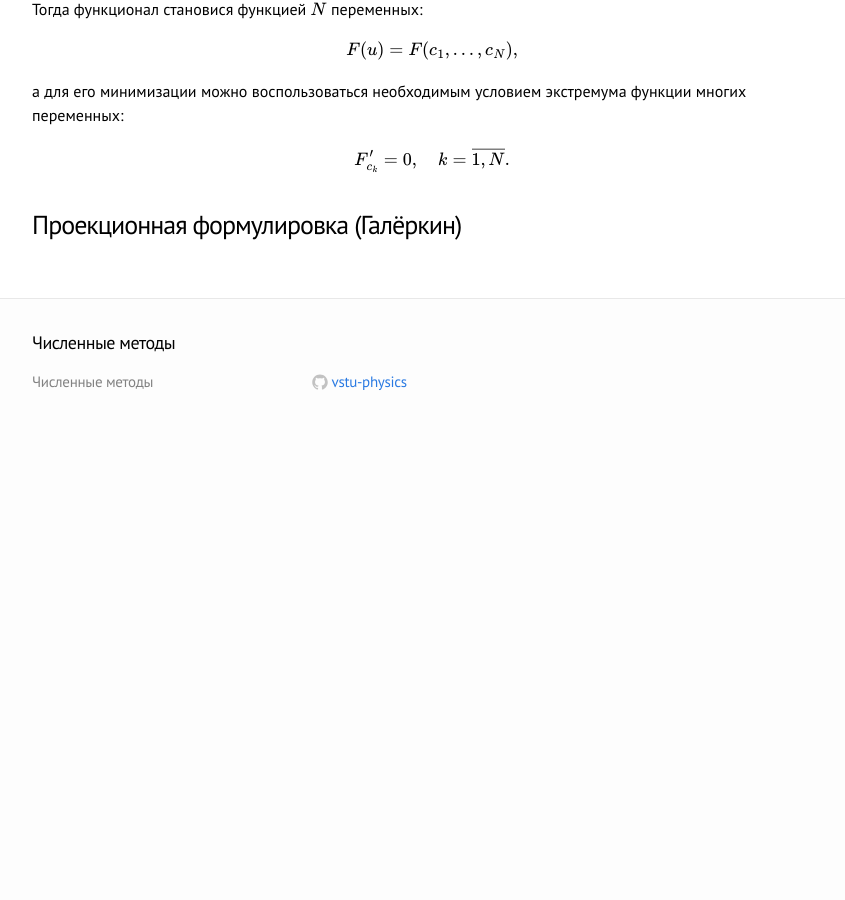
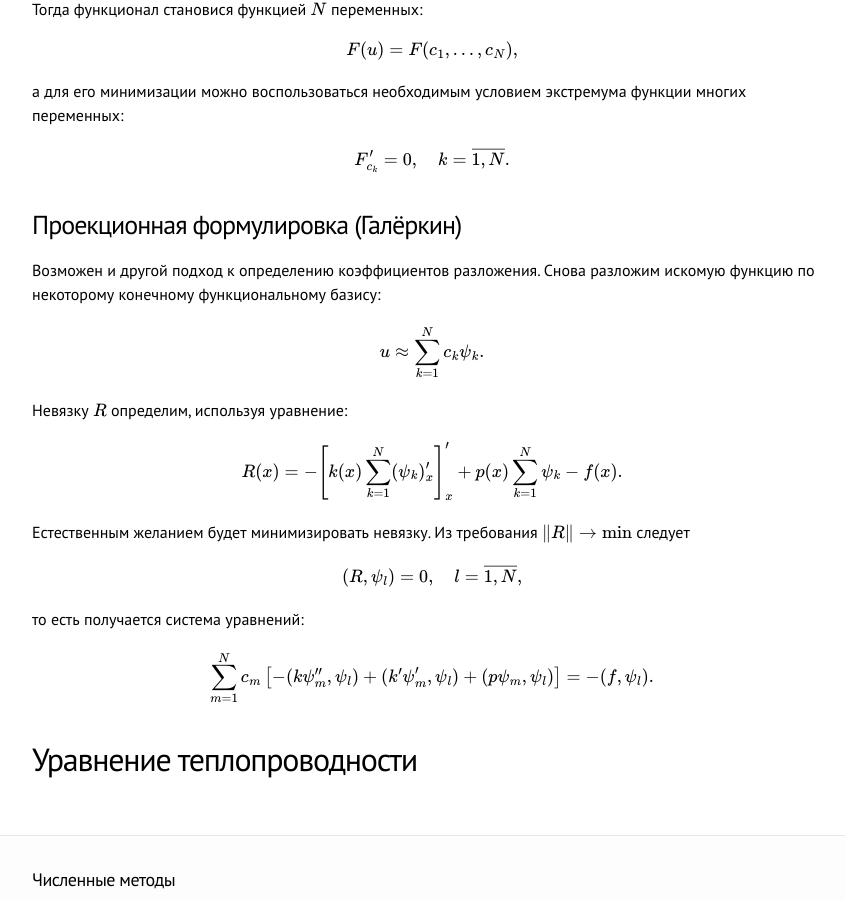
Before and after one commit to VSTU-physics/numeric-methods, a Jekyll site: the page built from _posts/ДУЧП/2015-01-25-метод-конечных-элементов.md, in a window 1280 px wide and 900 px high, scrolled down 1420 px. Shown: the whole window, without its empty margins (208-1053 px from the left). Built offline with Jekyll 4.4.1, drawn with Linux system fonts in a browser that asks for light colours; formulas are drawn with MathJax 3; before the commit the page ends 1858 px from its top, so only the background shows below that; some of the changed text lies outside the part shown.

Commit message:
[ДУЧП] Проекционный метод конечных элементов

```diff
--- a/_posts/ДУЧП/2015-01-25-метод-конечных-элементов.md
+++ b/_posts/ДУЧП/2015-01-25-метод-конечных-элементов.md
@@ -11,7 +11,7 @@ categories: ДУЧП
 
 $$
 \begin{aligned}
-  & -(k(x) u_x')_x' + p(x)u = f(x,t),\quad x\in[0,1],\\
+  & -(k(x) u_x')_x' + p(x)u = f(x),\quad x\in[0,1],\\
   & u_x'(0) = u_x'(1) = 0,
 \end{aligned}
 $$
@@ -69,3 +69,32 @@ $$
 $$
 
 ### Проекционная формулировка (Галёркин)
+
+Возможен и другой подход к определению коэффициентов разложения. Снова разложим искомую функцию по некоторому конечному функциональному базису:
+
+$$
+  u \approx \sum\limits_{k=1}^N c_k \psi_k.
+$$
+
+Невязку $$ R $$ определим, используя уравнение:
+
+$$
+  R(x) = -\left[k(x) \sum\limits_{k=1}^N(\psi_k)_x'\right]_x' +
+  p(x)\sum\limits_{k=1}^N\psi_k - f(x).
+$$
+
+Естественным желанием будет минимизировать невязку. Из требования
+$$ \|R\| \to \min $$ следует
+
+$$
+  (R, \psi_l) = 0,\quad l = \overline{1,N},
+$$
+
+то есть получается система уравнений:
+
+$$
+  \sum\limits_{m=1}^N c_m \left[-(k\psi_m'', \psi_l) + (k'\psi_m', \psi_l) +
+  (p\psi_m, \psi_l)\right] = -(f, \psi_l).
+$$
+
+## Уравнение теплопроводности
```
